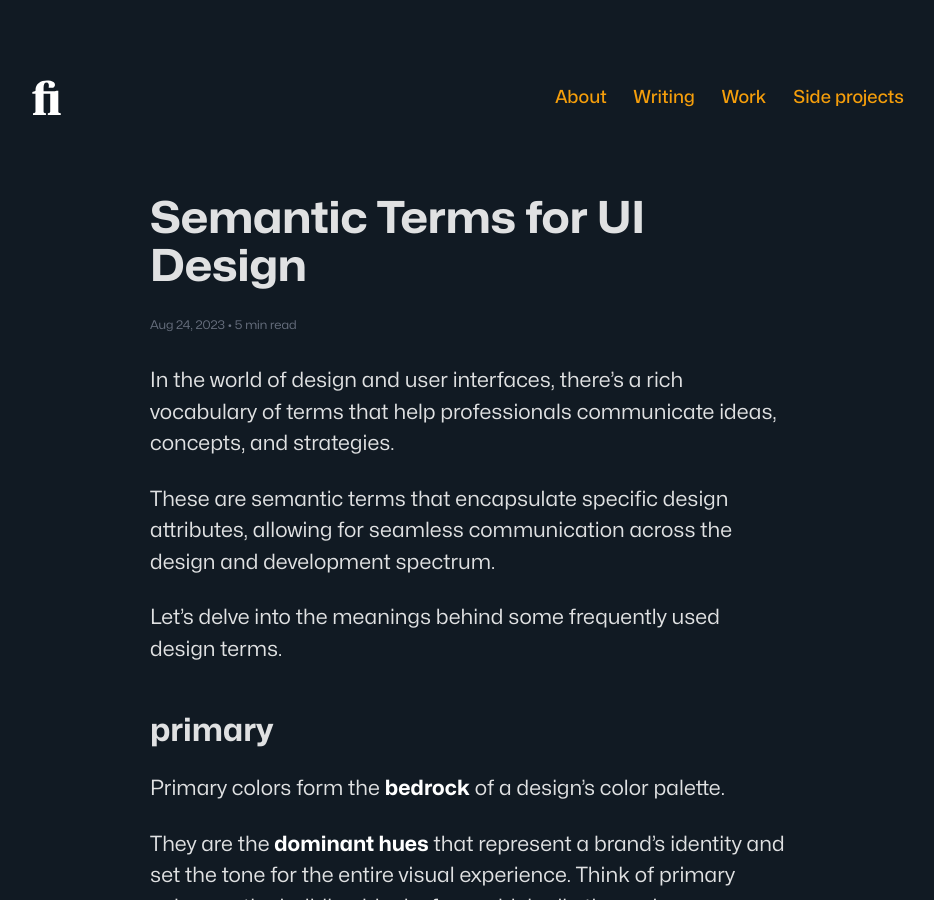
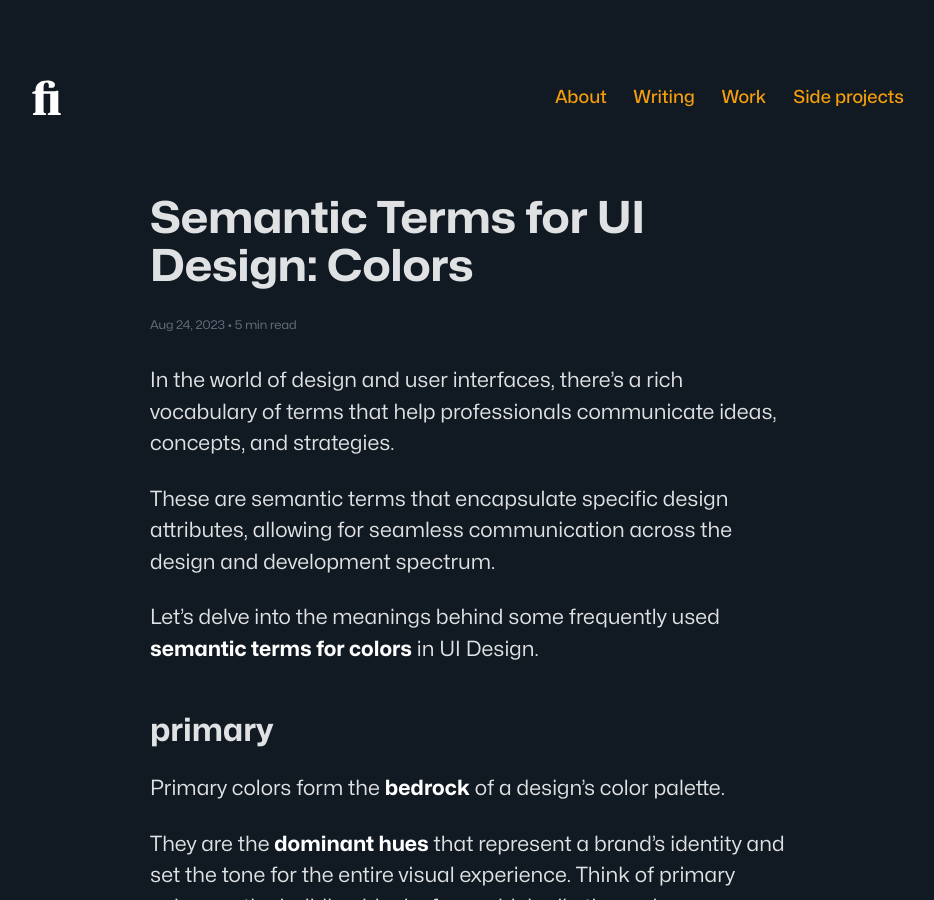
Before and after one commit to zetareticoli/fi, a Jekyll site: the page built from _posts/2023-08-24-semantic-terms-ui-design-colors.md, in a window 1280 px wide and 900 px high. Shown: the whole window, without its empty margins (172-1106 px from the left). Built offline with Jekyll 4.4.1, drawn with Linux system fonts in a browser that asks for light colours; some web fonts are replaced.

Commit message:
Changed title

```diff
--- a/_posts/2023-08-24-semantic-terms-ui-design.md
+++ b/_posts/2023-08-24-semantic-terms-ui-design-colors.md
@@ -1,6 +1,6 @@
 ---
 layout: post
-title: "Semantic Terms for UI Design"
+title: "Semantic Terms for UI Design: Colors"
 cover-image:
 sitemap:
   priority: 0.95
@@ -10,7 +10,7 @@ In the world of design and user interfaces, there's a rich vocabulary of terms t
 
 These are semantic terms that encapsulate specific design attributes, allowing for seamless communication across the design and development spectrum.
 
-Let's delve into the meanings behind some frequently used design terms.
+Let's delve into the meanings behind some frequently used **semantic terms for colors** in UI Design.
 
 ## primary
 
```
